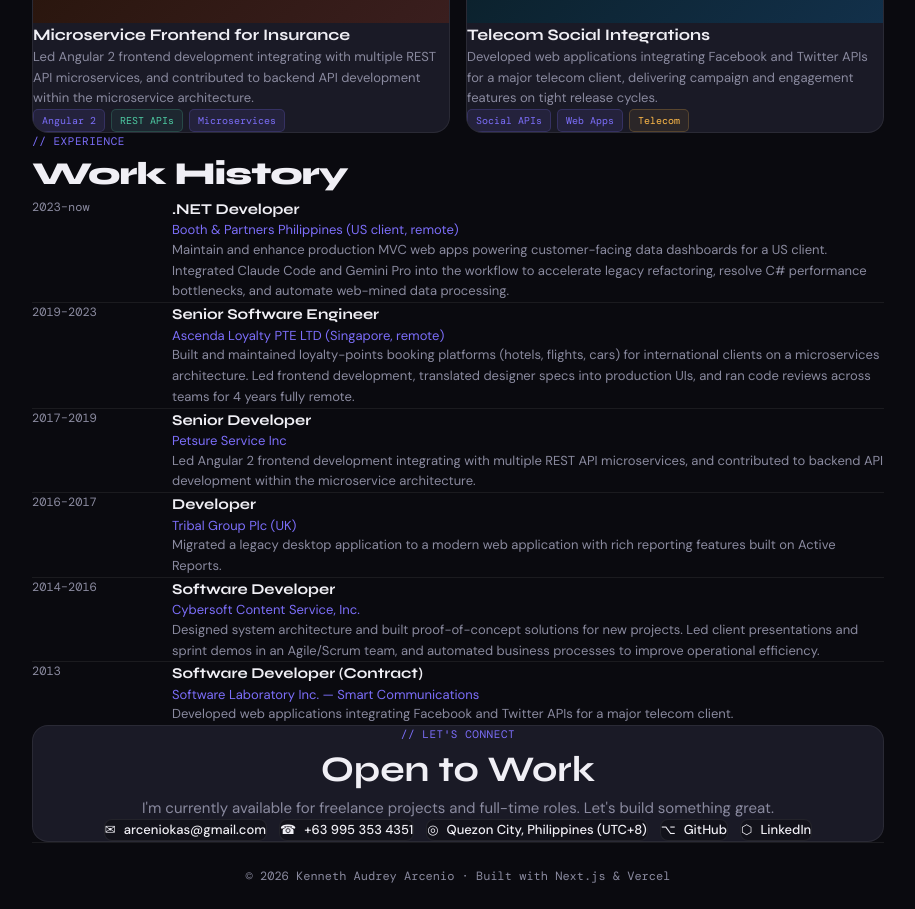
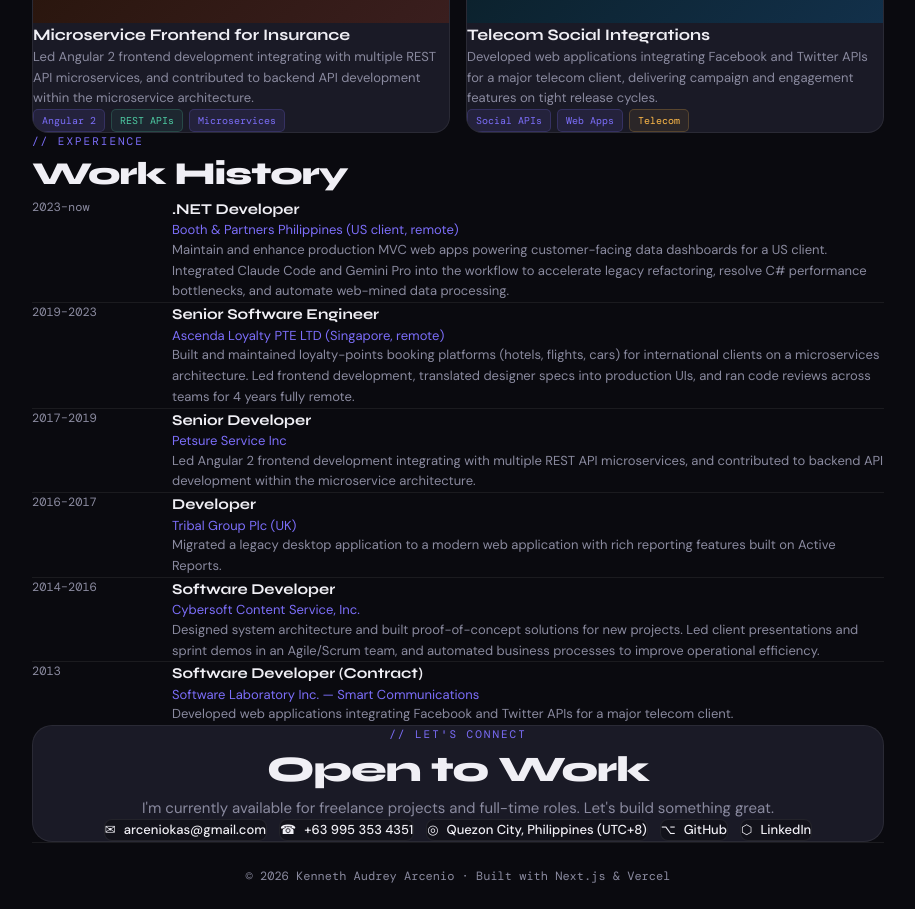
Before and after one commit to kennetharcenio/kenneth-web-portfolio, a Next.js app: page / in a window 1280 px wide. Shown: the part 1460-2369 px from the top of the page, without its empty margins (182-1097 px from the left). Built offline with nearby package versions, Linux system fonts and the light colour scheme.

Commit message:
Align Timeline and Contact spacing with design reference
- Section labels: mb-4 and tracking-[2px] (from mb-3/tracking-wider)
- Contact card: rounded-[20px] (from rounded-2xl)
- Contact h2: font-extrabold + tracking-[-1px]

```diff
--- a/components/Contact.tsx
+++ b/components/Contact.tsx
@@ -2,11 +2,11 @@
 
 export default function Contact() {
   return (
-    <div className="bg-[var(--card)] border border-[var(--border)] rounded-2xl p-10 text-center mb-12">
-      <div className="font-mono text-[11px] uppercase tracking-wider text-[var(--accent)] mb-3">
+    <div className="bg-[var(--card)] border border-[var(--border)] rounded-[20px] p-10 text-center mb-12">
+      <div className="font-mono text-[11px] uppercase tracking-[2px] text-[var(--accent)] mb-4">
         // let&apos;s connect
       </div>
-      <h2 className="font-syne text-[36px] font-bold mb-3">
+      <h2 className="font-syne text-[36px] font-extrabold tracking-[-1px] mb-3">
         Open to Work
       </h2>
       <p className="text-[var(--muted)] text-[15px] mb-7">
--- a/components/Timeline.tsx
+++ b/components/Timeline.tsx
@@ -3,7 +3,7 @@
 export default function Timeline() {
   return (
     <section id="experience" className="mb-16">
-      <div className="font-mono text-[11px] uppercase tracking-wider text-[var(--accent)] mb-3">
+      <div className="font-mono text-[11px] uppercase tracking-[2px] text-[var(--accent)] mb-4">
         // experience
       </div>
       <h2 className="font-syne text-[32px] font-extrabold mb-8 tracking-[-1px]">
```
